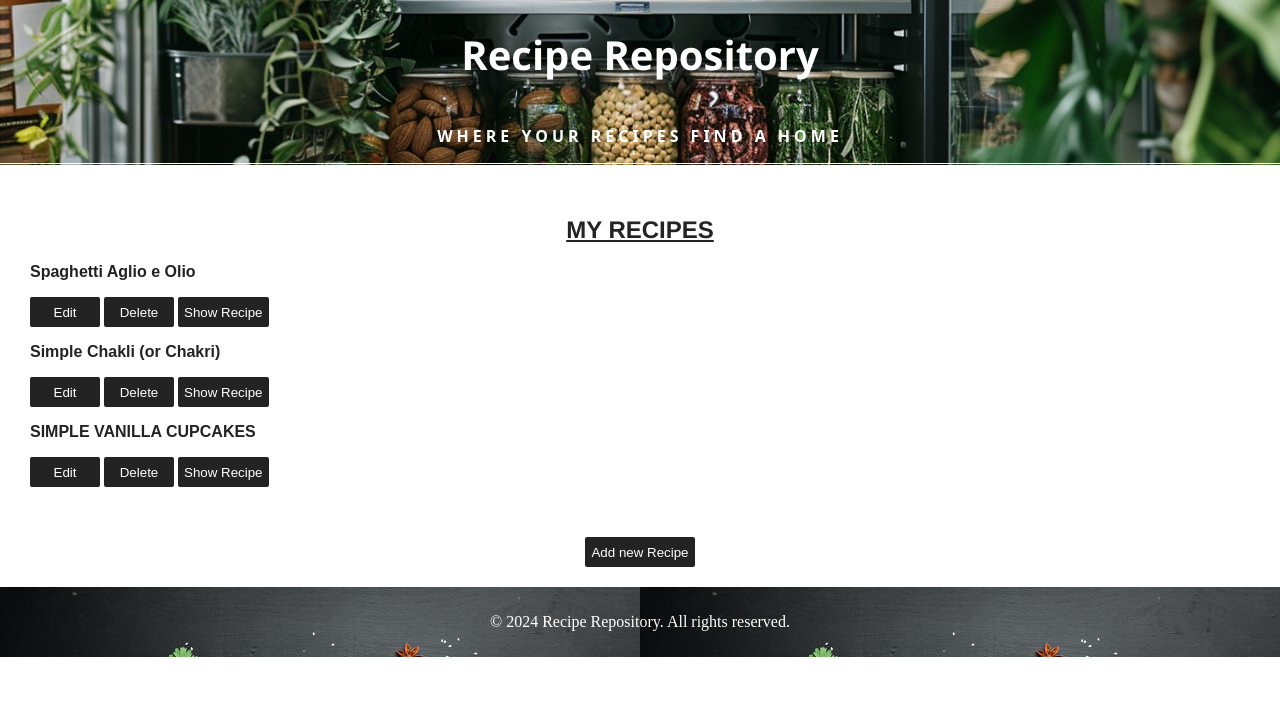
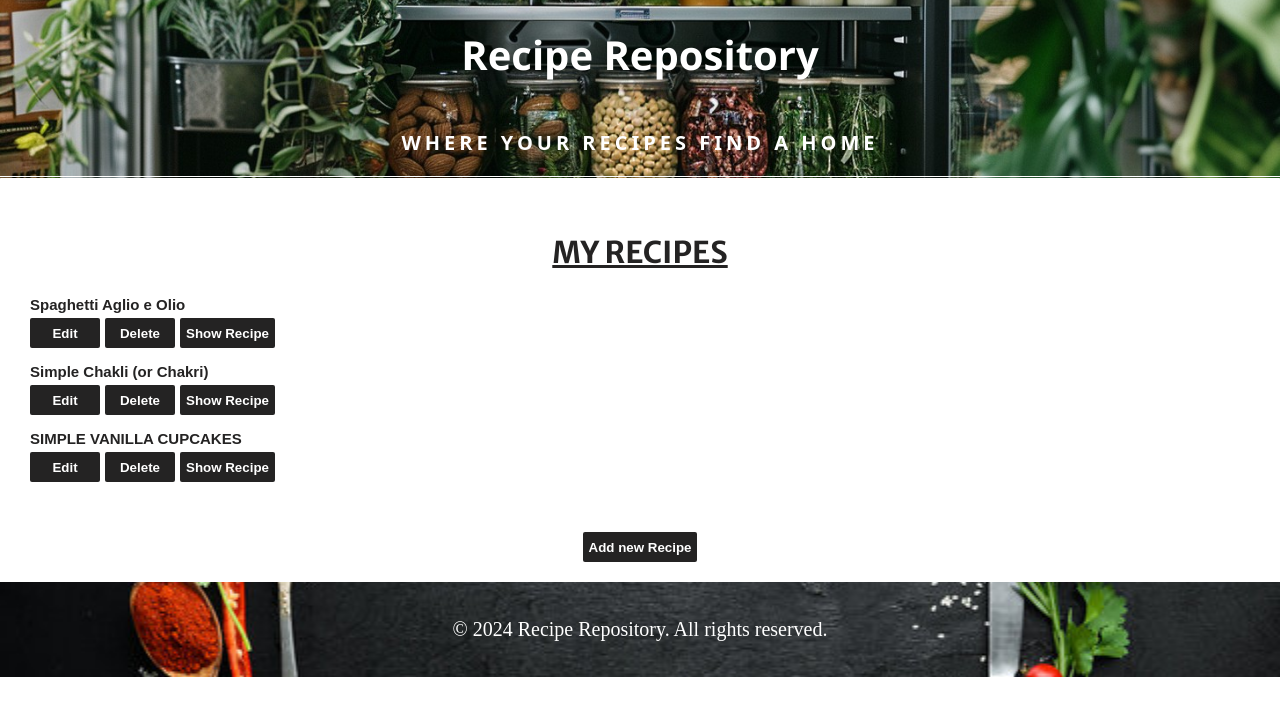
Before and after one commit to malusiT/Recipe-Repository, a plain HTML site: page index.html in a window 1280 px wide. Drawn offline with Linux system fonts and the light colour scheme; a web font is replaced by a local one.

Commit message:
made it responsive, and added scroll functionality

```diff
--- a/css/style.css
+++ b/css/style.css
@@ -1,3 +1,7 @@
+@import url('https://fonts.googleapis.com/css2?family=Gugi&display=swap');
+@import url('https://fonts.googleapis.com/css2?family=Gloria+Hallelujah&family=Gugi&display=swap');
+@import url('https://fonts.googleapis.com/css2?family=Gloria+Hallelujah&family=Gugi&family=Merriweather+Sans:ital,wght@0,300..800;1,300..800&display=swap');
+
 header {
     min-width: 100%;
     display: flex;
@@ -11,16 +15,49 @@ header {
     border-bottom-right-radius: 1px;
     border-bottom: double #fff;
 }
+/* For Webkit browsers (Chrome, Safari) */
+::-webkit-scrollbar {
+    width: 12px;
+}
+
+::-webkit-scrollbar-track {
+    background: #f1f1f1;
+}
+
+::-webkit-scrollbar-thumb {
+    background: #888;
+}
+
+::-webkit-scrollbar-thumb:hover {
+    background: #555;
+}
+
+/* For Firefox */
+* {
+    scrollbar-width: auto;
+    scrollbar-color: #888 #f1f1f1;
+}
+
+
+/* Ensure the body always has a scrollbar */
+html, body {
+    overflow-y: scroll;
+}
 
 body {
     display: flex;
     flex-direction: column;
+    min-width: 100wv;
     min-height: 100vh;
     margin: 0;
     padding: 0;
     background: #ffffff;
-    overflow-x: hidden;
+    overflow: hidden;
+    -ms-overflow-style: scrollbar;
 }
+header h1, header p, h2, h3 {
+    word-wrap: break-word;
+  }
 header h1{
     font-family: 'Segoe UI', Tahoma, Geneva, Verdana, sans-serif;
     font-size: 40px;
@@ -43,7 +80,9 @@ header p {
 body h2{
     text-align: center;
     text-transform: uppercase;
-    font-family: 'Franklin Gothic Medium', 'Arial Narrow', Arial, sans-serif;
+    font-family: "Merriweather Sans", sans-serif;
+    font-optical-sizing: auto;
+    font-weight: 700;
     text-decoration-line: underline;
     color: #242323;
 }
@@ -57,10 +96,13 @@ body h2{
     display: none;
 }
 h3{
-    font-family: sans-serif;
+    font-family: "Gugi", sans-serif;
+    font-style: normal;
     color: #242323;
     font-weight: 600;
-    font-size: medium;
+    font-size: 15px;
+    padding-bottom: 0;
+    margin-bottom: 5px;
 }
 
 ol li{
@@ -76,14 +118,15 @@ button{
     background-color: #242323;
     color: #fff;
     border-radius: 2px;
+    font-weight: 700;
 }
 
 button:hover{
-    border-style: double;
-    border-color:  #000;
+    border-style: solid ;
+    border: 1px soild #242323;
     background-color: #fff;
     color:  #242323;
-    font-weight: 700;
+    cursor: pointer;
 }
 
 #add-new-recipes {
@@ -157,12 +200,13 @@ body > .body-container {
 footer {
     background-color: #f1f1f1;
     background-image: url("../img/360_F_292203735_CSsyqyS6A4Z9Czd4Msf7qZEhoxjpzZl1.jpg");
-    background-position: auto 50px;
+    background-repeat: no-repeat;
+    background-position: center;
+    background-size: cover;
     text-align: center;
-    padding: 10px 0;
+    padding: 1rem 0;
     width: 100%;
     position: relative;
-    bottom: 1;
 }
 
 /* modal style */
@@ -191,7 +235,7 @@ footer {
 }
 
 .close-btn {
-    color: linear-gradient(to right, #FFD700, #FFA500, #FF8C00, #FF7F50);;
+    color: #000;
     float: right;
     font-size: 28px;
     font-weight: bold;
@@ -199,23 +243,43 @@ footer {
 
 .close-btn:hover,
 .close-btn:focus {
-    color: #000;
-    text-decoration: none;
+    background: linear-gradient( #FFD700, #e09e0e, #FF8C00, #ad3c13);
+    -webkit-text-fill-color: transparent;
+    -webkit-background-clip: text;
     cursor: pointer;
 }
-@media (max-width: 700px) {
-    header{
-        display: flex;
-        flex-direction: column;
-        justify-content: center;
-        align-items: center;
+
+
+/* Extra small devices (phones, less than 576px) */
+/* Base styles for mobile devices */
+body {
+    font-size: 16px;
+  }
+
+  /* Small devices (landscape phones, 576px and up) */
+  @media (min-width: 576px) {
+    body {
+      font-size: 17px;
     }
-    section{
-        display: grid;
-        place-items: center;
+  }
+
+  /* Medium devices (tablets, 768px and up) */
+  @media (min-width: 768px) {
+    body {
+      font-size: 18px;
     }
-    .modal-content{
-        margin-top: 5px auto;
-        width: 90%;
+  }
+
+  /* Large devices (desktops, 992px and up) */
+  @media (min-width: 992px) {
+    body {
+      font-size: 19px;
     }
-}
+  }
+
+  /* Extra large devices (large desktops, 1200px and up) */
+  @media (min-width: 1200px) {
+    body {
+      font-size: 20px;
+    }
+  }
--- a/index.html
+++ b/index.html
@@ -4,7 +4,6 @@
     <meta charset="UTF-8">
     <meta name="viewport" content="width=device-width, initial-scale=1.0">
     <link rel="stylesheet" href="./css/style.css">
-    <linl rel="stylesheet" href="css/modal.css"></linl>
     <title>Recipe Repository</title>
 </head>
 <header>
--- a/js/script.js
+++ b/js/script.js
@@ -176,18 +176,36 @@ div.addEventListener("click", (event) => {
         if (recipeInfoDiv.classList.contains("hidden")) {
             event.target.textContent = "Close Recipe";
             recipeInfoDiv.classList.remove("hidden");
+
         } else {
             event.target.textContent = "Show Recipe";
             recipeInfoDiv.classList.add("hidden");
+            recipeInfoDiv.classList.toggle('expanded');
         }
     }
-    // Implement edit and delete functionality here
+    // Implement edit and delete functionality hereb
 });
 
 const submitBtn = document.querySelector("#add-recipe");
 
-submitBtn.addEventListener("click", (event) =>{
+submitBtn.addEventListener("click", () =>{
     // event.preventDefault();
-    const recipeTitle = document.querySelector("#title-input");
-    console.log(recipeTitle.value);
+    const recipeTitle = document.querySelector("#title-input").value;
+    const recipeDescription = document.querySelector("#recipe-description-input").value;
+    const recipeIngredients = document.querySelector("#ingredients").value;
+    const recipeInstructions = document.querySelector("#instructions").value;
+    const recipePreptime = document.querySelector("#prep-time").value;
+
+    console.log(recipeTitle)
+    console.log(recipeDescription)
+    console.log(recipeIngredients)
+    console.log(recipeInstructions)
+    console.log(recipePreptime)
+
+    const newRecipe = {
+        title: recipeTitle,
+        ingredients: recipeIngredients,
+        instructions: recipeInstructions,
+    }
+    console.log(newRecipe)
 })
```
